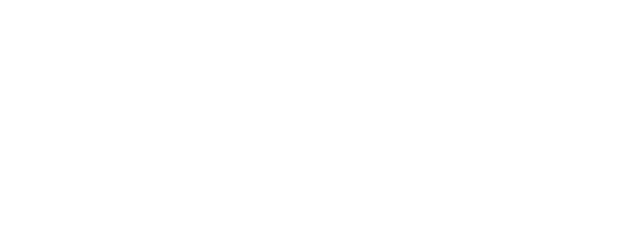
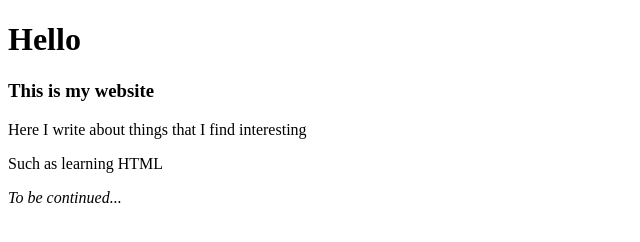
Before and after one commit to Lainey-git/lapio-website, a plain HTML site: page index.html in a window 1280 px wide. Shown: the whole page, without its empty margins (0-640 px from the left). Drawn offline with Linux system fonts and the light colour scheme.

Commit message:
Part 3, add second exercise

```diff
--- a/index.html
+++ b/index.html
@@ -9,6 +9,11 @@
 
 <body>
   <!--Do the exercises here-->
+  <h1>Hello</h1>
+  <h3>This is my website</h3>
+  <p>Here I write about things that I find interesting</p>
+  <p>Such as learning HTML</p>
+  <em>To be continued...</em>
 </body>
 
 </html>
```
